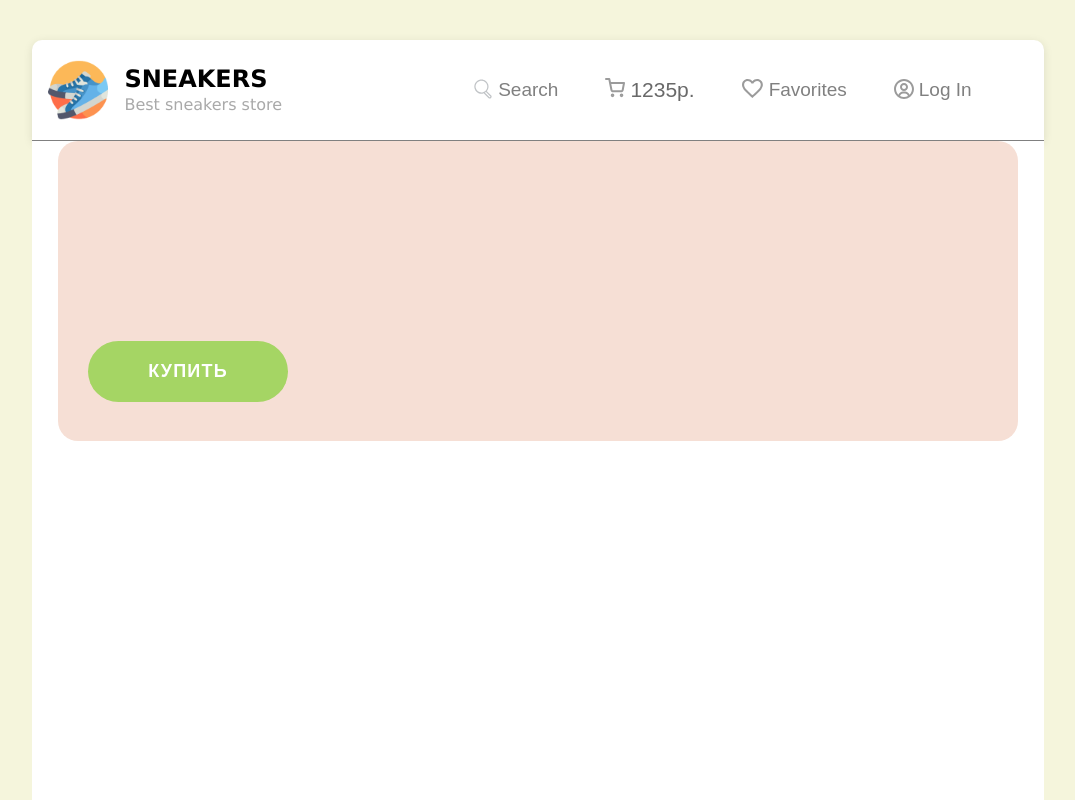
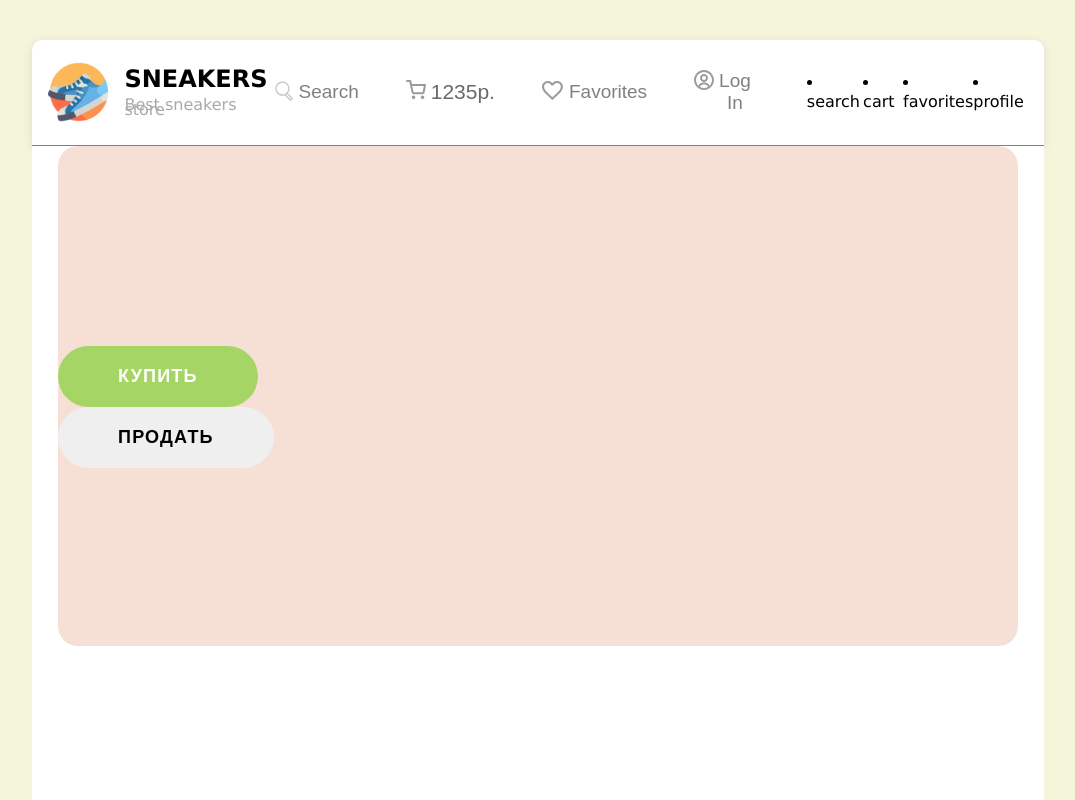
Before and after one commit to TimToney21/sneakers-top, an Angular app: page / in a window 1280 px wide. Shown: the top 800 px of the page, without its empty margins (102-1177 px from the left). Built offline with nearby package versions, Linux system fonts and the light colour scheme.

Commit message:
app-button + title

```diff
--- a/src/app/app.html
+++ b/src/app/app.html
@@ -1,3 +1,3 @@
 <app-header></app-header>
-<app-app-button></app-app-button>
+<app-app-button [type]="'primary'"></app-app-button>
 <router-outlet />
--- a/src/app/components/app-button/app-button.html
+++ b/src/app/components/app-button/app-button.html
@@ -1,8 +1,13 @@
 <div class="home-page">
-  <section class="open-section">
+  <div class="open-section">
     <div class="open-section-content">
-      <button class="open-button">Купить</button>
+      <button class="open-button" [ngClass]="[
+      type() ==='primary' ? 'open-button-green' : 'open-button-gray'
+      ]">Купить</button>
+      <button class="close-button" [ngClass]="{
+      'close-button-gray' : type() ==='primary'
+      }">Продать</button>
     </div>
-  </section>
+  </div>
 
 </div>
--- a/src/app/components/app-button/app-button.scss
+++ b/src/app/components/app-button/app-button.scss
@@ -8,7 +8,7 @@
 }
 .open-section {
   width: 960px;
-  height: 300px;
+  height: 500px;
   margin: 0 auto;
   display: flex;
   flex-direction: column;
@@ -18,7 +18,6 @@
   border-radius: 20px;
 }
 .open-button {
-  background: #A5D564;
   margin-right: 700px;
   margin-top: 200px;
   color: white;
@@ -31,3 +30,20 @@
   letter-spacing: 1.2px;
   cursor: pointer;
 }
+.open-button-green {
+  background: #A5D564;
+}
+.open-button-gray {
+  background: #a0a0a0;
+}
+.close-button  {
+  color: black;
+  border: none;
+  border-radius: 50px;
+  padding: 20px 60px;
+  font-size: 18px;
+  font-weight: 700;
+  text-transform: uppercase;
+  letter-spacing: 1.2px;
+  cursor: pointer;
+}
--- a/src/app/components/app-button/app-button.ts
+++ b/src/app/components/app-button/app-button.ts
@@ -1,11 +1,14 @@
-import { Component } from '@angular/core';
+import {Component, input} from '@angular/core';
+import {NgClass} from '@angular/common';
 
 @Component({
   selector: 'app-app-button',
-  imports: [],
+  imports: [
+    NgClass
+  ],
   templateUrl: './app-button.html',
   styleUrl: './app-button.scss'
 })
 export class AppButton {
-
+type = input('primary')
 }
--- /dev/null
+++ b/src/app/components/header/const/HEADER_NAVIGATION_CONFIG.constants.ts
@@ -0,0 +1,18 @@
+export const HEADER_NAVIGATION_CONFIG = [
+  {
+    name: 'search',
+    cssClass: 'search-btn',
+  },
+  {
+    name: 'cart',
+    cssClass: 'cart-btn',
+  },
+  {
+    name: 'favorites',
+    cssClass: 'favorites-btn',
+  },
+  {
+    name: 'profile',
+    cssClass: 'profile-btn',
+  }
+]
--- a/src/app/components/header/header.html
+++ b/src/app/components/header/header.html
@@ -9,17 +9,22 @@
     </div>
     <div class="header-actions">
       <button class="search-btn">
-        <img src="/poisk.svg" alt="cart" height="20" width="20">
+        <img src="/poisk.svg" alt="search" height="20" width="20">
         Search</button>
       <button class="cart-btn">
         <img src="/cart.svg" alt="cart">
         1235p.</button>
       <button class="favorites-btn">
-        <img src="/heart.svg" alt="cart">
+        <img src="/heart.svg" alt="favorites">
         Favorites</button>
       <button class="profile-btn">
-        <img src="/profile.svg" alt="cart">
+        <img src="/profile.svg" alt="profile">
         Log In</button>
     </div>
+    @for (buttons of navigationConfig; track buttons.name) {
+      <li class="buttons">{{buttons.name}}</li>
+    } @empty {
+      <li></li>
+    }
   </div>
 </header>
--- a/src/app/components/header/header.ts
+++ b/src/app/components/header/header.ts
@@ -1,14 +1,13 @@
 import { Component } from '@angular/core';
 import {NgOptimizedImage} from '@angular/common';
+import {HEADER_NAVIGATION_CONFIG} from './const/HEADER_NAVIGATION_CONFIG.constants';
 
 @Component({
   selector: 'app-header',
-  imports: [
-    NgOptimizedImage
-  ],
+  imports: [NgOptimizedImage],
   templateUrl: './header.html',
   styleUrl: './header.scss'
 })
 export class Header {
-
+navigationConfig = HEADER_NAVIGATION_CONFIG
 }
--- /dev/null
+++ b/src/app/components/title/title.html
@@ -0,0 +1 @@
+<p>title works!</p>
```
Also changed, not shown: src/app/components/title/title.ts (added, +11 -0 lines), src/app/components/title/title.scss (added), 1 other file (tests, documents, lock files or other folders).
